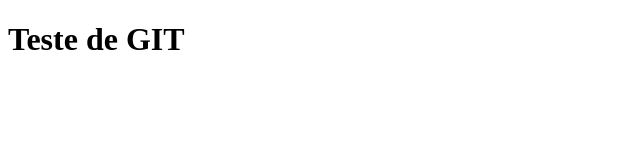
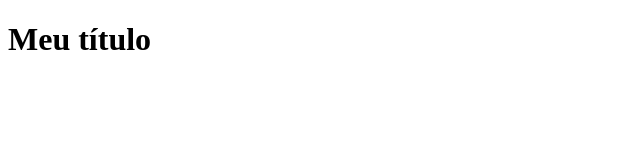
Before and after one commit to clfonte/site, a plain HTML site: page index.html in a window 1280 px wide. Shown: the whole page, without its empty margins (0-640 px from the left). Drawn offline with Linux system fonts and the light colour scheme.

Commit message:
Alteração no título do site

```diff
--- a/index.html
+++ b/index.html
@@ -6,6 +6,6 @@
     <title>Meu Site</title>
 </head>
 <body>
-        <h1>Teste de GIT</h1>
+        <h1>Meu título</h1>
 </body>
 </html>
```
